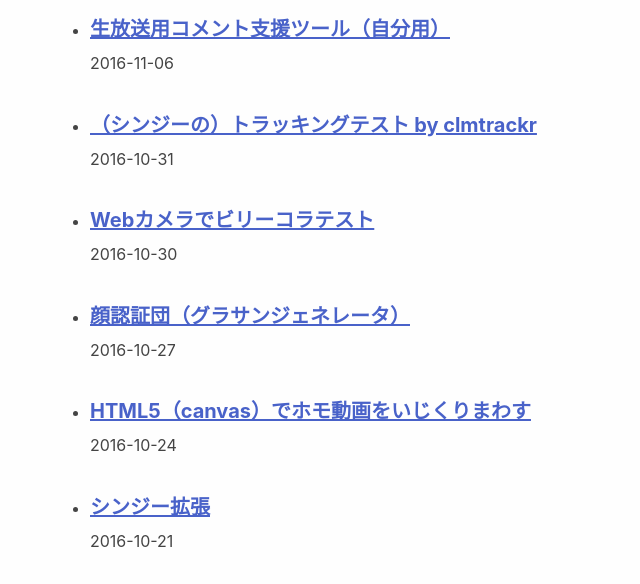
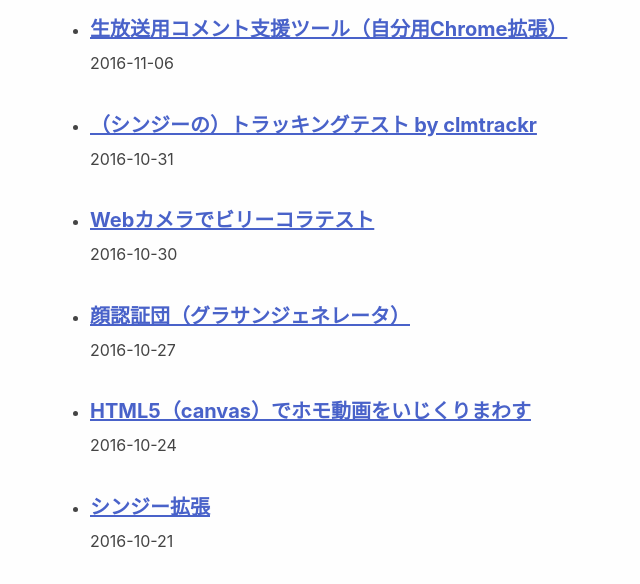
Before and after one commit to utzmie/utzmie.github.io, a plain HTML site: page index.html in a window 1280 px wide. Shown: the part 143-727 px from the top of the page, without its empty margins (230-870 px from the left). Drawn offline with Linux system fonts and the light colour scheme.

Commit message:
Fix title

```diff
--- a/index.html
+++ b/index.html
@@ -35,7 +35,7 @@
 		<main class="l-body">
 			<ul>
 				<li>
-					<h2><a rel="bookmark" href="//utzmie.github.io/comment-tool/">生放送用コメント支援ツール（自分用）</a></h2>
+					<h2><a rel="bookmark" href="//utzmie.github.io/comment-tool/">生放送用コメント支援ツール（自分用Chrome拡張）</a></h2>
 					<p><time>2016-11-06</time></p>
 				</li>
 				<li>
```
